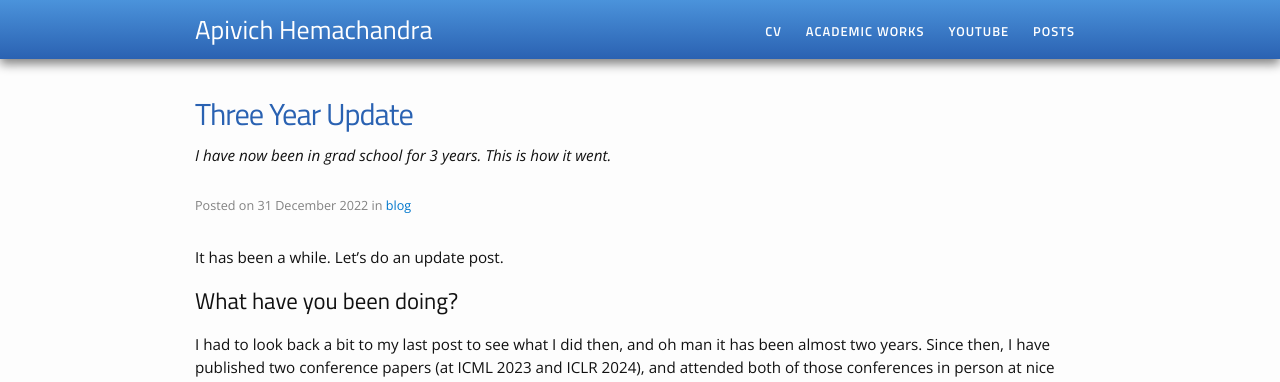
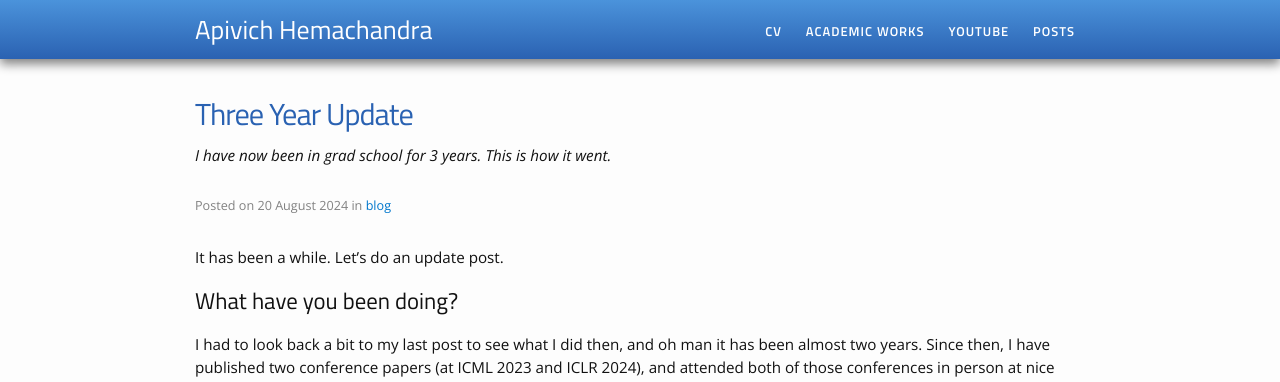
Before and after one commit to apivich-h/apivich-h.github.io, a Jekyll site: the page built from _posts/blog/2024-08-15-end-of-third-year.md, in a window 1280 px wide and 900 px high. Shown: the top 382 px of the window. Built offline with Jekyll 4.4.1, drawn with Linux system fonts in a browser that asks for light colours.

Commit message:
update pages

```diff
--- a/_posts/blog/2024-08-15-end-of-third-year.md
+++ b/_posts/blog/2024-08-15-end-of-third-year.md
@@ -1,7 +1,7 @@
 ---
 layout: post
 title: Three Year Update
-date: 2022-12-31
+date: 2024-08-20
 is_dated: true
 description: I have now been in grad school for 3 years. This is how it went.
 category: blog
```
Also changed, not shown: pages/posts.md (+2 -0 lines).
